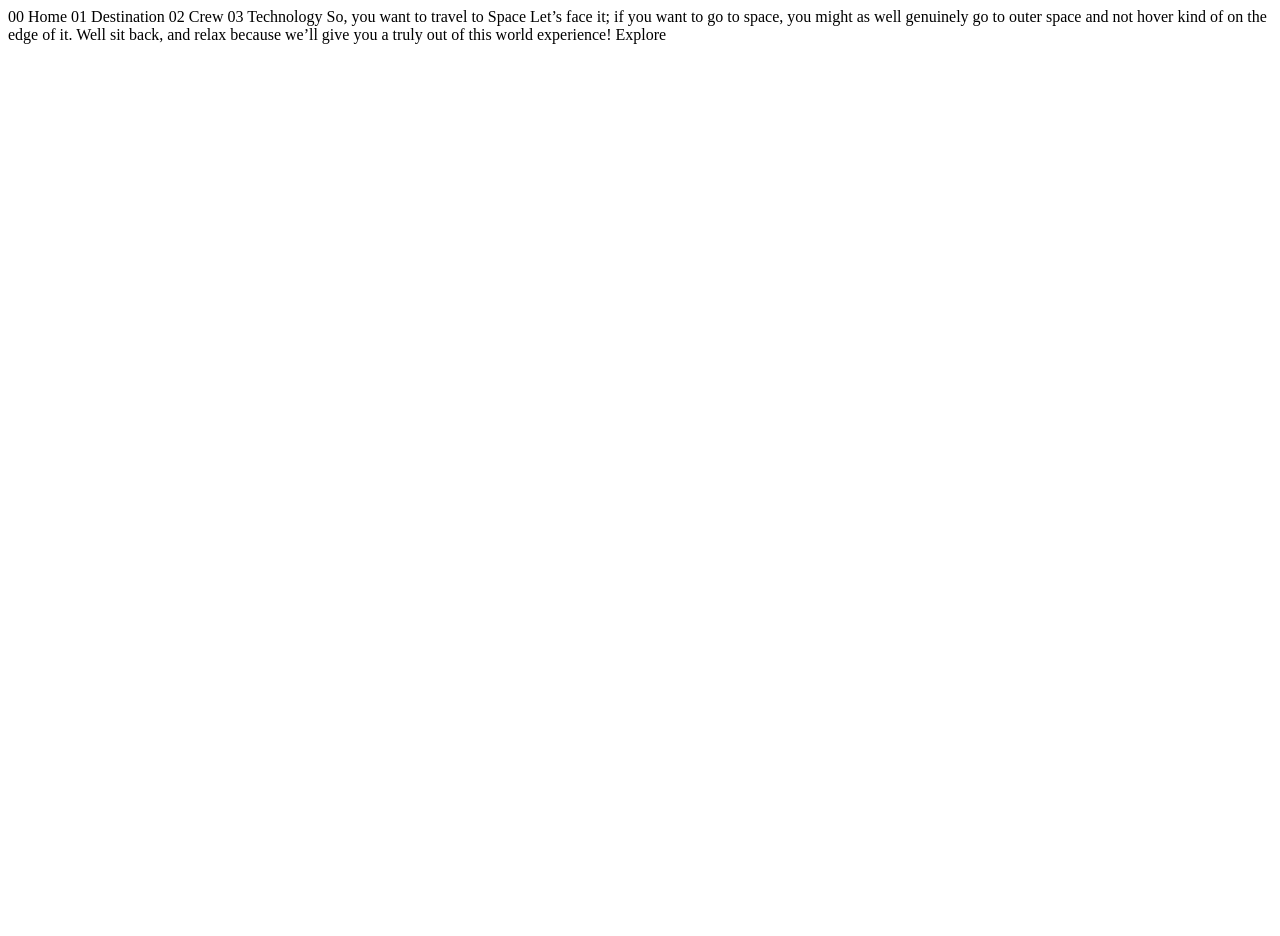
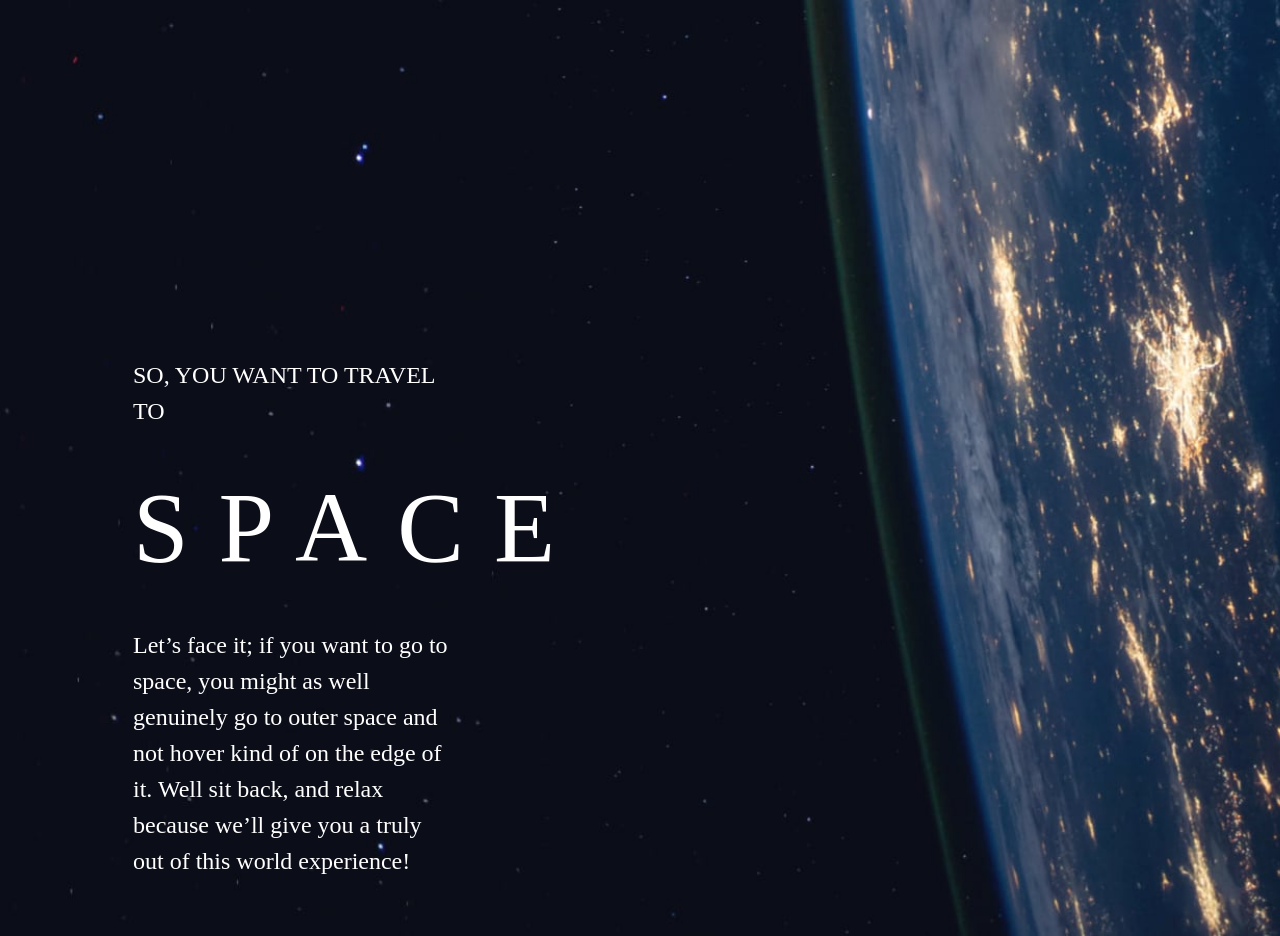
Before and after one commit to alexpisarenko/space-website, a plain HTML site: page starter-code/index.html in a window 1280 px wide. Before the commit the page ends 800 px from the top, so only its background shows below. Drawn offline with Linux system fonts and the light colour scheme.

Commit message:
added home page background and content text

```diff
--- /dev/null
+++ b/starter-code/css/styles.css
@@ -0,0 +1,27 @@
+body {
+    background-image: url("../assets/home/background-home-desktop.jpg");
+    background-size: cover;
+    line-height: 1.5;
+   font-size: 1.5em;
+}
+
+.top-container {
+    width: 300px;
+    height: 300px;
+    color: blue;
+}
+
+.home-content-text {
+    color: white;
+    margin: auto 100px;
+    padding: 25px;
+    width: 25%;
+    text-align: left;
+}
+
+.space-word {
+    text-align: left;
+    font-size: 100px;
+    margin: 0;
+    letter-spacing: 30px;
+}
--- a/starter-code/index.html
+++ b/starter-code/index.html
@@ -5,23 +5,32 @@
   <meta name="viewport" content="width=device-width, initial-scale=1.0">
 
   <link rel="icon" type="image/png" sizes="32x32" href="./assets/favicon-32x32.png">
+  <link rel="stylesheet" href="css/styles.css">
 
   <title>Frontend Mentor | Space tourism website</title>
 </head>
 <body>
 
-  00 Home
-  01 Destination
-  02 Crew
-  03 Technology
+<div class="top-container">
 
-  So, you want to travel to
-  Space
-  Let’s face it; if you want to go to space, you might as well genuinely go to
-  outer space and not hover kind of on the edge of it. Well sit back, and relax
-  because we’ll give you a truly out of this world experience!
+</div>
 
-  Explore
+<div class="middle-container">
+
+  <div class="home-content-text">
+    <p>SO, YOU WANT TO TRAVEL TO</p>
+    <P class="space-word">SPACE</P>
+    <p>Let’s face it; if you want to go to space, you might as well genuinely go to
+      outer space and not hover kind of on the edge of it. Well sit back, and relax
+      because we’ll give you a truly out of this world experience!</p>
+
+  </div>
+
+</div>
+
+<div class="bottom-container">
+
+</div>
 
 </body>
 </html>
```
